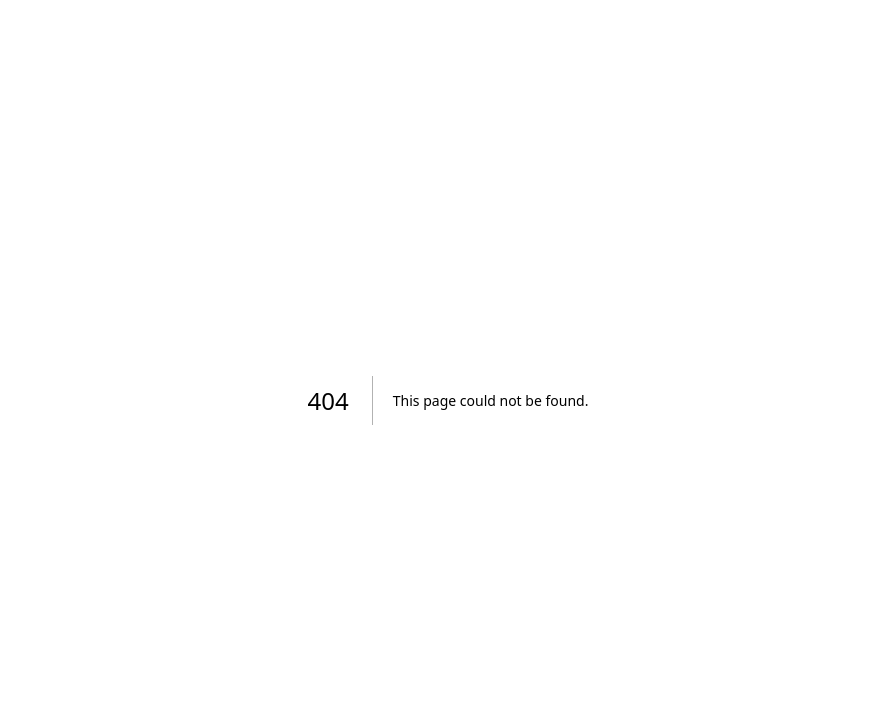
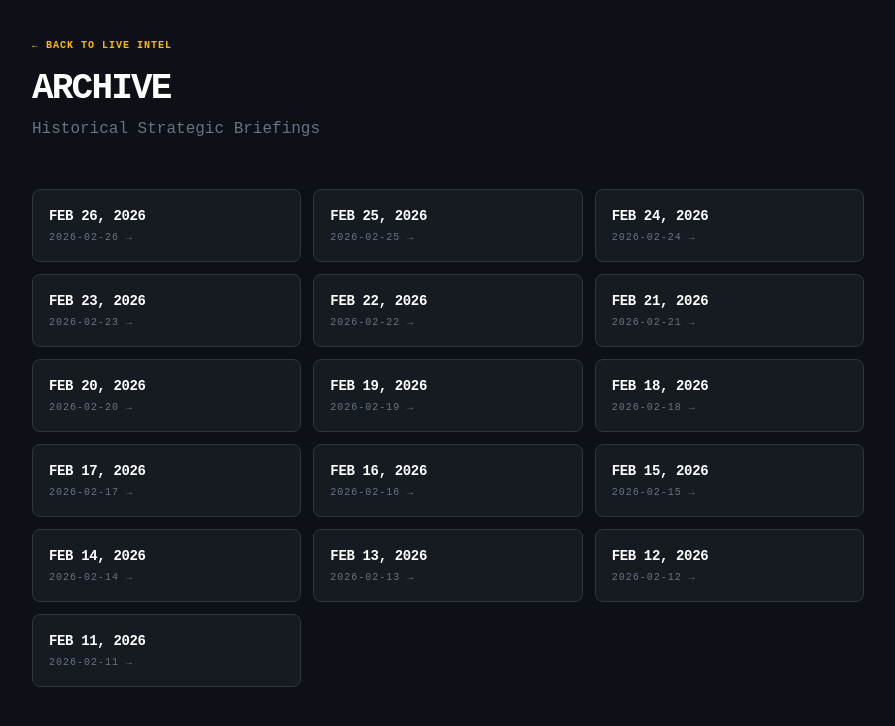
Before and after one commit to fcube3/zed-intel, a Next.js app: page /archive in a window 1280 px wide. Before the commit this address had no page. Shown: the top 726 px of the page, without its empty margins (192-1087 px from the left). Built offline with nearby package versions, Linux system fonts and the light colour scheme; no server answers; the database is empty.

Commit message:
fix: add archive index page (was untracked, causing 404)

```diff
--- /dev/null
+++ b/src/app/archive/page.tsx
@@ -0,0 +1,60 @@
+"use client";
+import React from "react";
+import Link from "next/link";
+
+interface ArchiveEntry {
+  date: string;
+  label: string;
+}
+
+export default function ArchiveIndex() {
+  const [archives, setArchives] = React.useState<ArchiveEntry[]>([]);
+  const [loading, setLoading] = React.useState(true);
+
+  React.useEffect(() => {
+    fetch("/api/archive")
+      .then((res) => res.json())
+      .then((json) => {
+        setArchives(json.archives ?? []);
+        setLoading(false);
+      })
+      .catch(() => setLoading(false));
+  }, []);
+
+  return (
+    <main className="p-4 md:p-8 max-w-4xl mx-auto min-h-screen">
+      <header className="mb-12">
+        <Link href="/" className="text-[10px] text-amber-400 hover:text-amber-300 uppercase font-black tracking-widest mb-4 inline-block">
+          ← Back to Live Intel
+        </Link>
+        <h1 className="text-4xl font-bold uppercase tracking-tighter text-white">
+          Archive
+        </h1>
+        <p className="text-gray-500 font-medium mt-2">Historical Strategic Briefings</p>
+      </header>
+
+      {loading ? (
+        <p className="text-gray-500 text-sm uppercase tracking-widest">Loading…</p>
+      ) : archives.length === 0 ? (
+        <p className="text-gray-500 text-sm">No archived briefings found.</p>
+      ) : (
+        <div className="grid grid-cols-1 sm:grid-cols-2 md:grid-cols-3 gap-3">
+          {archives.map((entry) => (
+            <Link
+              key={entry.date}
+              href={`/archive/${entry.date}`}
+              className="bg-[#161b22] border border-[#30363d] hover:border-amber-500/50 p-4 rounded-lg transition group"
+            >
+              <p className="font-bold text-white group-hover:text-amber-400 transition text-sm uppercase tracking-tight">
+                {entry.label}
+              </p>
+              <p className="text-[10px] text-gray-500 mt-1 uppercase tracking-widest">
+                {entry.date} →
+              </p>
+            </Link>
+          ))}
+        </div>
+      )}
+    </main>
+  );
+}
```
